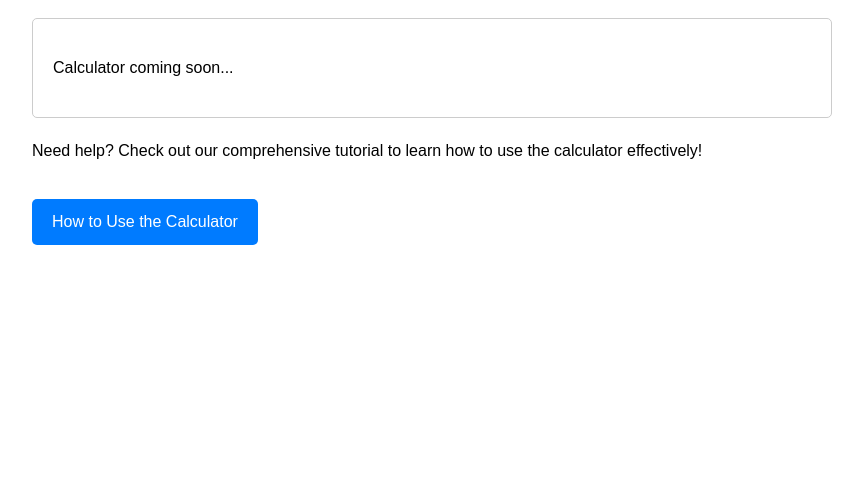
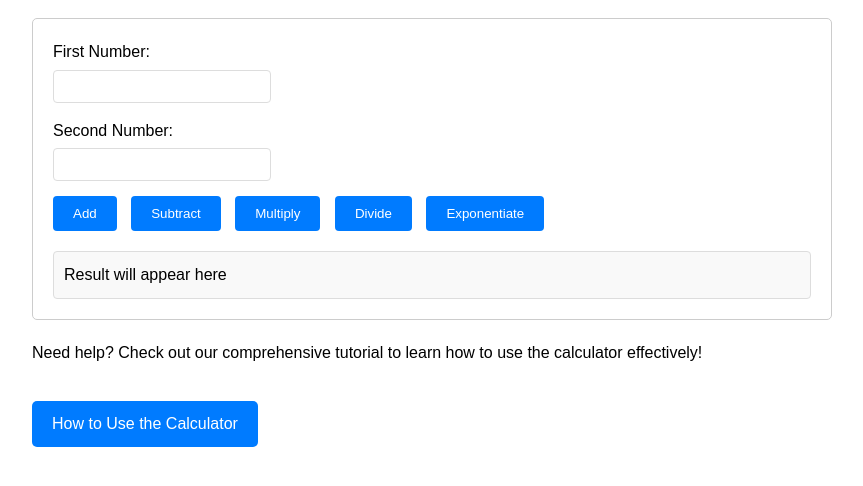
Before and after one commit to LuizFilipeMoura/hackathon-agent, a website: page index.html in a window 1280 px wide. Shown: the part 96-582 px from the top of the page, without its empty margins (208-1071 px from the left). Drawn offline with Linux system fonts and the light colour scheme.

Commit message:
Add exponentiate functionality to landing page

```diff
--- a/index.html
+++ b/index.html
@@ -18,6 +18,41 @@
             border-radius: 5px;
             margin: 20px 0;
         }
+        .input-group {
+            margin-bottom: 15px;
+        }
+        .input-group label {
+            display: block;
+            margin-bottom: 5px;
+        }
+        .input-group input {
+            padding: 8px;
+            border: 1px solid #ddd;
+            border-radius: 4px;
+            width: 200px;
+        }
+        .button-group {
+            margin-top: 15px;
+        }
+        button {
+            padding: 10px 20px;
+            margin-right: 10px;
+            border: none;
+            border-radius: 4px;
+            background-color: #007bff;
+            color: white;
+            cursor: pointer;
+        }
+        button:hover {
+            background-color: #0056b3;
+        }
+        #result {
+            margin-top: 20px;
+            padding: 10px;
+            border: 1px solid #ddd;
+            border-radius: 4px;
+            background-color: #f9f9f9;
+        }
         .tutorial-link {
             display: inline-block;
             background-color: #007bff;
@@ -36,12 +71,67 @@
     <h1>Welcome to the Calculator App</h1>
 
     <div class="calculator">
-        <!-- Calculator interface will be implemented here -->
-        <p>Calculator coming soon...</p>
+        <div class="input-group">
+            <label for="num1">First Number:</label>
+            <input type="number" id="num1" required>
+        </div>
+        <div class="input-group">
+            <label for="num2">Second Number:</label>
+            <input type="number" id="num2" required>
+        </div>
+        <div class="button-group">
+            <button onclick="calculate('add')">Add</button>
+            <button onclick="calculate('subtract')">Subtract</button>
+            <button onclick="calculate('multiply')">Multiply</button>
+            <button onclick="calculate('divide')">Divide</button>
+            <button onclick="calculate('exponentiate')">Exponentiate</button>
+        </div>
+        <div id="result">
+            Result will appear here
+        </div>
     </div>
 
     <p>Need help? Check out our comprehensive tutorial to learn how to use the calculator effectively!</p>
 
     <a href="tutorial.html" class="tutorial-link">How to Use the Calculator</a>
+
+    <script>
+        async function calculate(operation) {
+            const num1 = parseFloat(document.getElementById('num1').value);
+            const num2 = parseFloat(document.getElementById('num2').value);
+
+            if (isNaN(num1) || isNaN(num2)) {
+                document.getElementById('result').textContent = 'Please enter valid numbers';
+                return;
+            }
+
+            try {
+                let result;
+                switch(operation) {
+                    case 'add':
+                        result = num1 + num2;
+                        break;
+                    case 'subtract':
+                        result = num1 - num2;
+                        break;
+                    case 'multiply':
+                        result = num1 * num2;
+                        break;
+                    case 'divide':
+                        if (num2 === 0) {
+                            throw new Error('Cannot divide by zero');
+                        }
+                        result = num1 / num2;
+                        break;
+                    case 'exponentiate':
+                        result = Math.pow(num1, num2);
+                        break;
+                }
+                document.getElementById('result').textContent = `Result: ${result}`;
+            } catch (error) {
+                document.getElementById('result').textContent = `Error: ${error.message}`;
+            }
+        }
+    </script>
 </body>
 </html>
```
